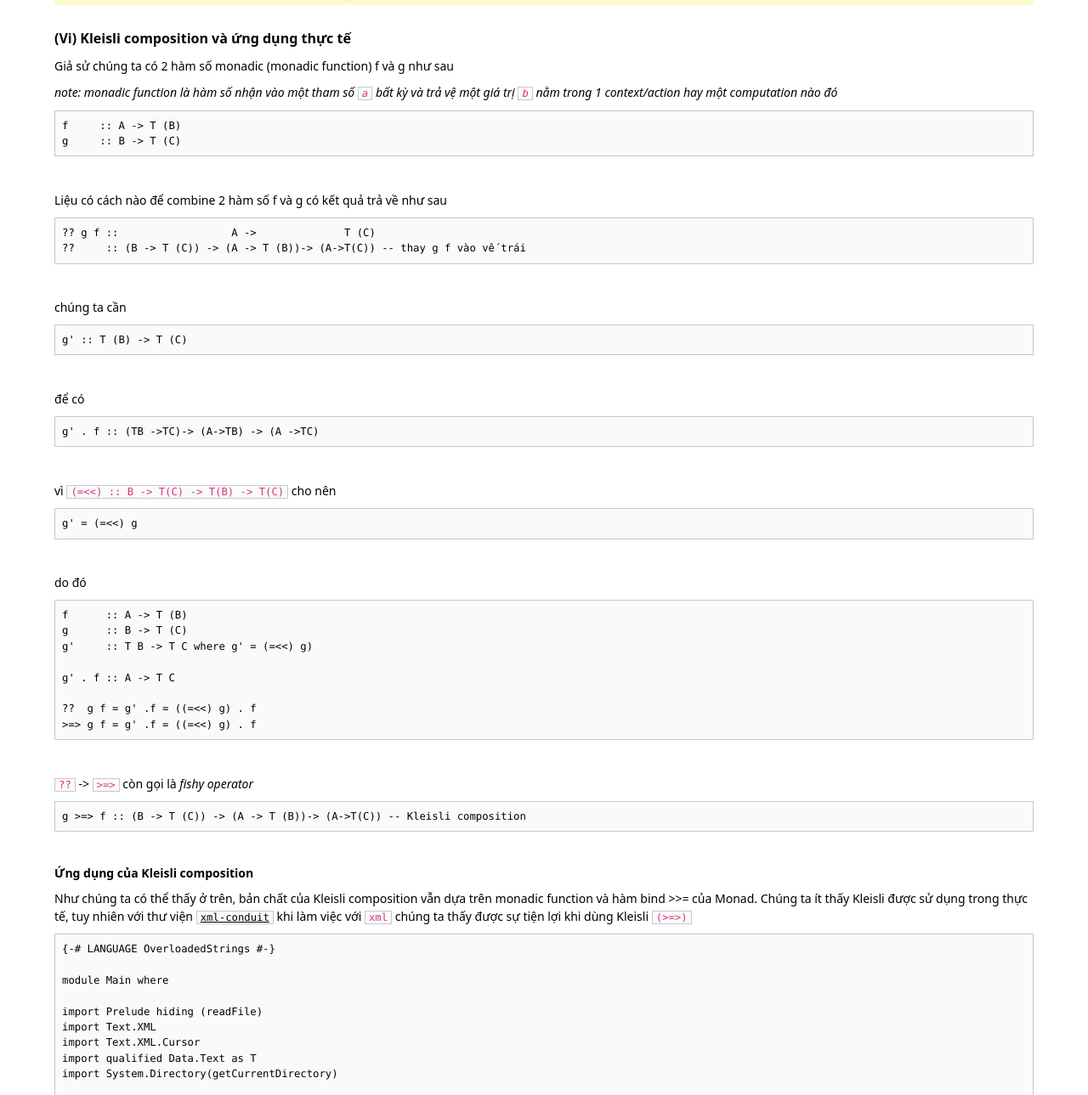
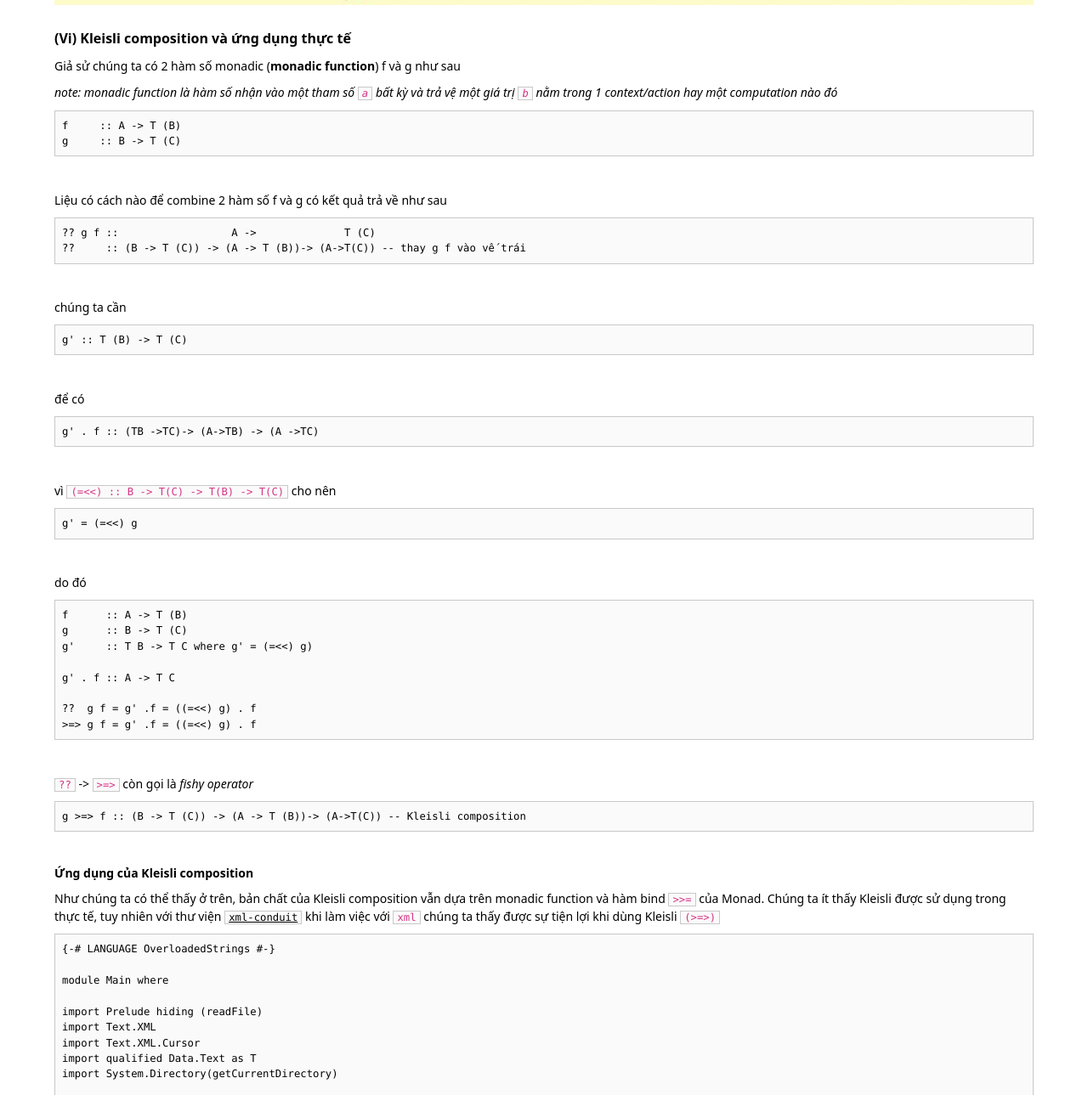
Before and after one commit to ahaxu/blog, a plain HTML site: page docs/posts/2022-12-08-vi-kleisli-composition.html in a window 1280 px wide. Shown: the part 844-2133 px from the top of the page at 85% size. Drawn offline with nearby package versions, Linux system fonts and the light colour scheme.

Commit message:
Add code tag for >>= (#14)

```diff
--- a/docs/posts/2022-12-08-vi-kleisli-composition.html
+++ b/docs/posts/2022-12-08-vi-kleisli-composition.html
@@ -43,7 +43,7 @@
 
 <p><img src="../images/2022-12-08-kleisli.png" /></p>
 <h2 id="vi-kleisli-composition-và-ứng-dụng-thực-tế">(Vi) Kleisli composition và ứng dụng thực tế</h2>
-<p>Giả sử chúng ta có 2 hàm số monadic (monadic function) f và g như sau</p>
+<p>Giả sử chúng ta có 2 hàm số monadic (<strong>monadic function</strong>) f và g như sau</p>
 <p><em>note: monadic function là hàm số nhận vào một tham số <code>a</code> bất kỳ và trả vệ một giá trị <code>b</code> nằm trong 1 context/action hay một computation nào đó</em></p>
 <pre><code>f     :: A -&gt; T (B)
 g     :: B -&gt; T (C) </code></pre>
@@ -71,7 +71,7 @@ g' . f :: A -&gt; T C
 <p><code>??</code> -&gt; <code>&gt;=&gt;</code> còn gọi là <em>fishy operator</em></p>
 <pre><code>g &gt;=&gt; f :: (B -&gt; T (C)) -&gt; (A -&gt; T (B))-&gt; (A-&gt;T(C)) -- Kleisli composition</code></pre>
 <h3 id="ứng-dụng-của-kleisli-composition">Ứng dụng của Kleisli composition</h3>
-<p>Như chúng ta có thể thấy ở trên, bản chất của Kleisli composition vẫn dựa trên monadic function và hàm bind &gt;&gt;= của Monad.
+<p>Như chúng ta có thể thấy ở trên, bản chất của Kleisli composition vẫn dựa trên monadic function và hàm bind <code>&gt;&gt;=</code> của Monad.
 Chúng ta ít thấy Kleisli được sử dụng trong thực tế, tuy nhiên với thư viện <a href="https://hackage.haskell.org/package/xml-conduit-1.9.1.1"><code>xml-conduit</code></a> khi làm việc với <code>xml</code> chúng ta thấy được sự tiện lợi khi dùng Kleisli <code>(&gt;=&gt;)</code></p>
 <pre><code>{-# LANGUAGE OverloadedStrings #-}
 
```
Also changed, not shown: 1 other file.
